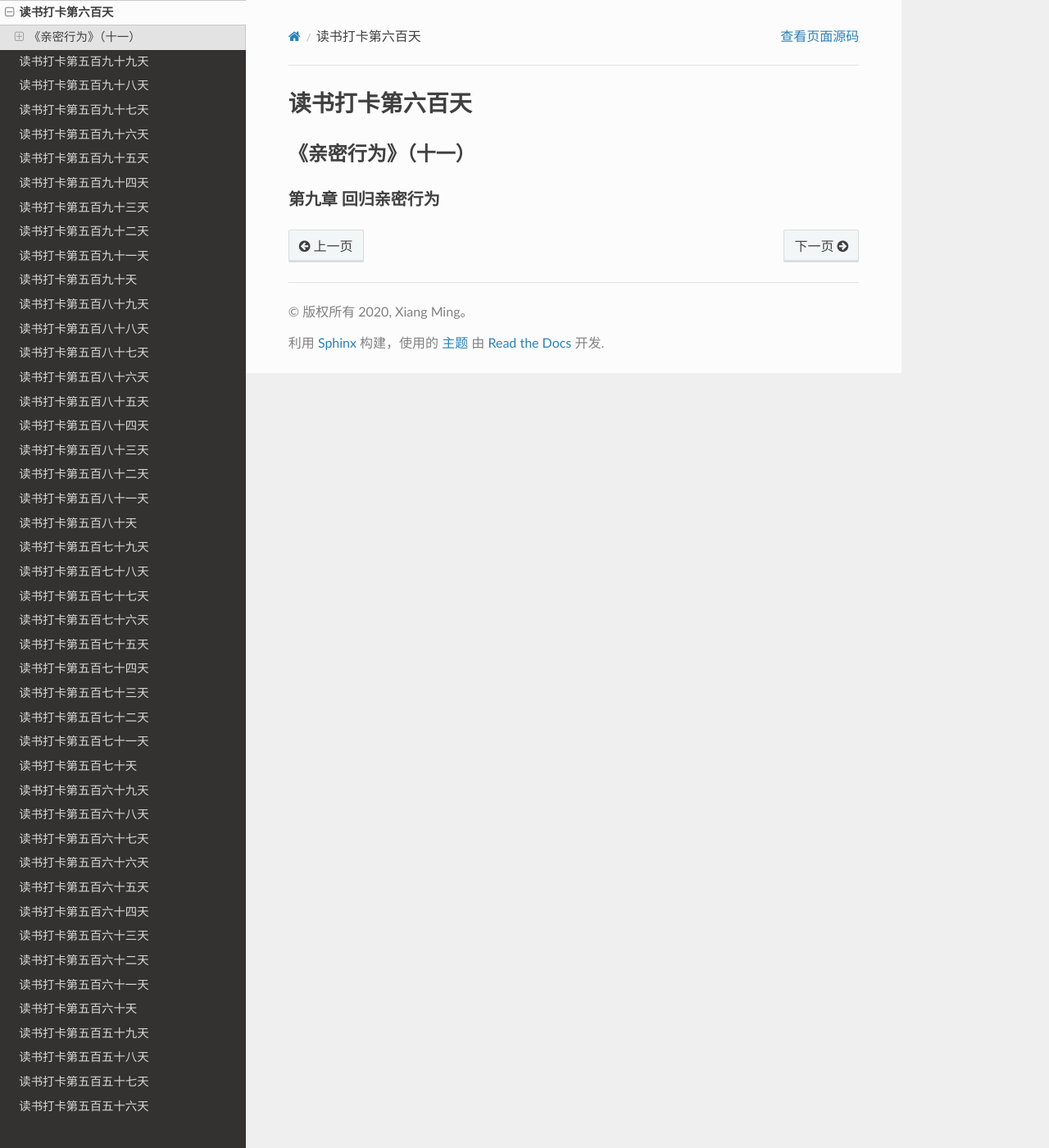
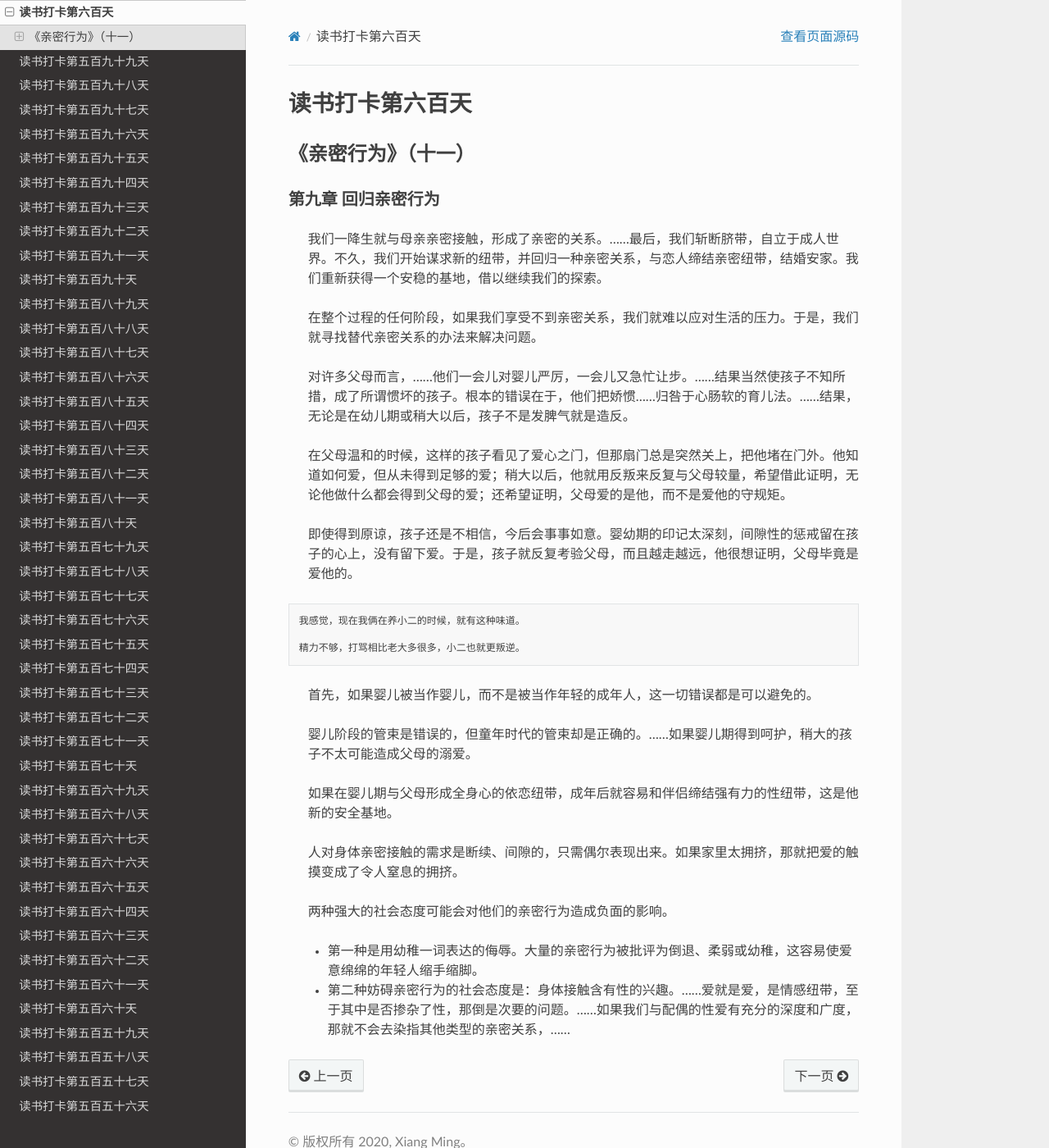
Before and after one commit to xiangming1975/reading, a Sphinx documentation site: the page built from source/2022-06-29.md, in a window 1280 px wide and 1400 px high. Shown: the whole window at 82% size. Built offline with Sphinx 7.4.7 and the Read the Docs theme 2.0.0, drawn with Linux system fonts in a browser that asks for light colours.

Commit message:
自动提交时间: 2022-07-01T22:00:07,079442058+08:00

````diff
--- a/source/2022-06-29.md
+++ b/source/2022-06-29.md
@@ -2,4 +2,28 @@
 ## 《亲密行为》（十一）
 ### 第九章 回归亲密行为
 
->
+> 我们一降生就与母亲亲密接触，形成了亲密的关系。……最后，我们斩断脐带，自立于成人世界。不久，我们开始谋求新的纽带，并回归一种亲密关系，与恋人缔结亲密纽带，结婚安家。我们重新获得一个安稳的基地，借以继续我们的探索。
+
+> 在整个过程的任何阶段，如果我们享受不到亲密关系，我们就难以应对生活的压力。于是，我们就寻找替代亲密关系的办法来解决问题。
+
+> 对许多父母而言，……他们一会儿对婴儿严厉，一会儿又急忙让步。……结果当然使孩子不知所措，成了所谓惯坏的孩子。根本的错误在于，他们把娇惯……归咎于心肠软的育儿法。……结果，无论是在幼儿期或稍大以后，孩子不是发脾气就是造反。
+
+> 在父母温和的时候，这样的孩子看见了爱心之门，但那扇门总是突然关上，把他堵在门外。他知道如何爱，但从未得到足够的爱；稍大以后，他就用反叛来反复与父母较量，希望借此证明，无论他做什么都会得到父母的爱；还希望证明，父母爱的是他，而不是爱他的守规矩。
+
+> 即使得到原谅，孩子还是不相信，今后会事事如意。婴幼期的印记太深刻，间隙性的惩戒留在孩子的心上，没有留下爱。于是，孩子就反复考验父母，而且越走越远，他很想证明，父母毕竟是爱他的。
+```
+我感觉，现在我俩在养小二的时候，就有这种味道。
+
+精力不够，打骂相比老大多很多，小二也就更叛逆。
+```
+> 首先，如果婴儿被当作婴儿，而不是被当作年轻的成年人，这一切错误都是可以避免的。
+
+> 婴儿阶段的管束是错误的，但童年时代的管束却是正确的。……如果婴儿期得到呵护，稍大的孩子不太可能造成父母的溺爱。
+
+> 如果在婴儿期与父母形成全身心的依恋纽带，成年后就容易和伴侣缔结强有力的性纽带，这是他新的安全基地。
+
+> 人对身体亲密接触的需求是断续、间隙的，只需偶尔表现出来。如果家里太拥挤，那就把爱的触摸变成了令人窒息的拥挤。
+
+> 两种强大的社会态度可能会对他们的亲密行为造成负面的影响。
+> * 第一种是用幼稚一词表达的侮辱。大量的亲密行为被批评为倒退、柔弱或幼稚，这容易使爱意绵绵的年轻人缩手缩脚。
+> * 第二种妨碍亲密行为的社会态度是：身体接触含有性的兴趣。……爱就是爱，是情感纽带，至于其中是否掺杂了性，那倒是次要的问题。……如果我们与配偶的性爱有充分的深度和广度，那就不会去染指其他类型的亲密关系，……
````
